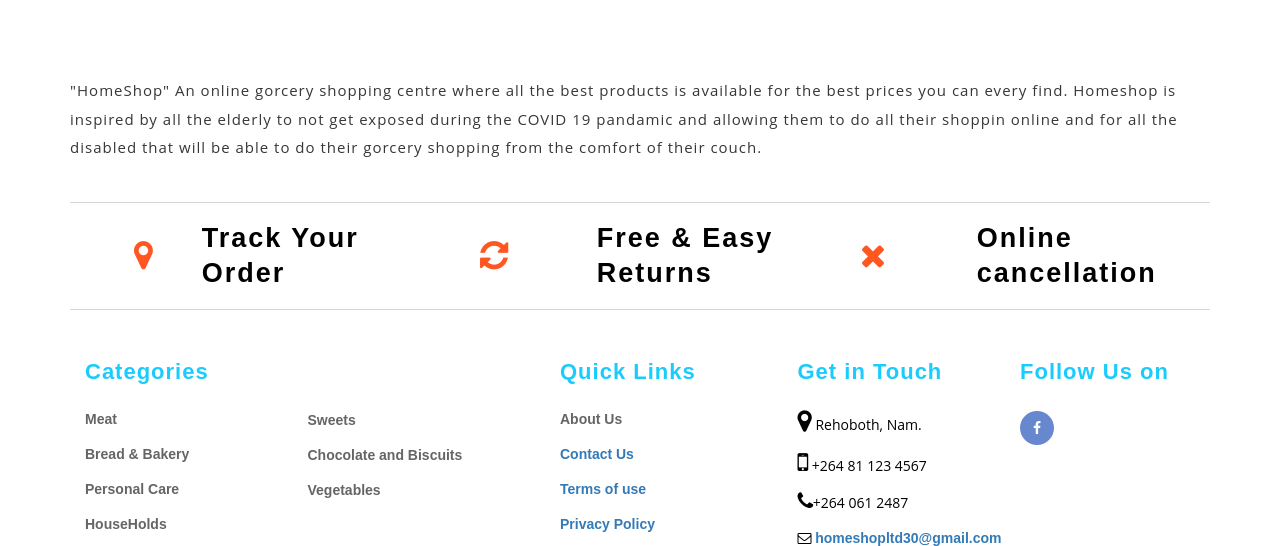
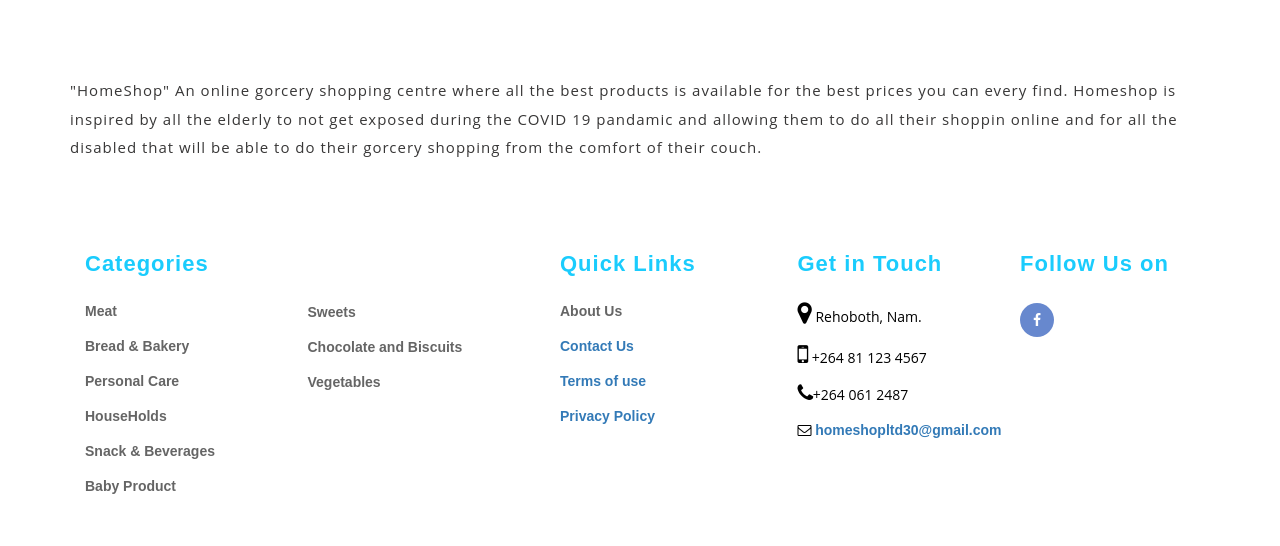
Before and after one commit to BuildForSDGCohort2/Team-668, a Flask app: page /about in a window 1280 px wide. Shown: the part 1996-2542 px from the top of the page. Run offline with Flask 2, Linux system fonts and the light colour scheme; data comes from the database, SQL or seed files in the repository; some libraries are stand-ins or nearby versions.

Commit message:
front end update

```diff
--- a/app/templates/footer.html
+++ b/app/templates/footer.html
@@ -20,7 +20,7 @@
             that will be able to do their gorcery shopping from the comfort of their couch.</p>
         <!-- //footer first section -->
         <!-- footer second section -->
-        <div class="w3l-grids-footer" style="
+        <!-- <div class="w3l-grids-footer" style="
     border-top: 1px solid rgba(0, 0, 0, 0.16);
     padding: 18px 0;
     border-bottom: 1px solid rgba(0, 0, 0, 0.16);
@@ -93,7 +93,7 @@
                 <div class="clearfix"></div>
             </div>
             <div class="clearfix"></div>
-        </div>
+        </div> -->
         <!-- //footer second section -->
         <!-- footer third section -->
         <div class="footer-info w3-agileits-info" style="
```
